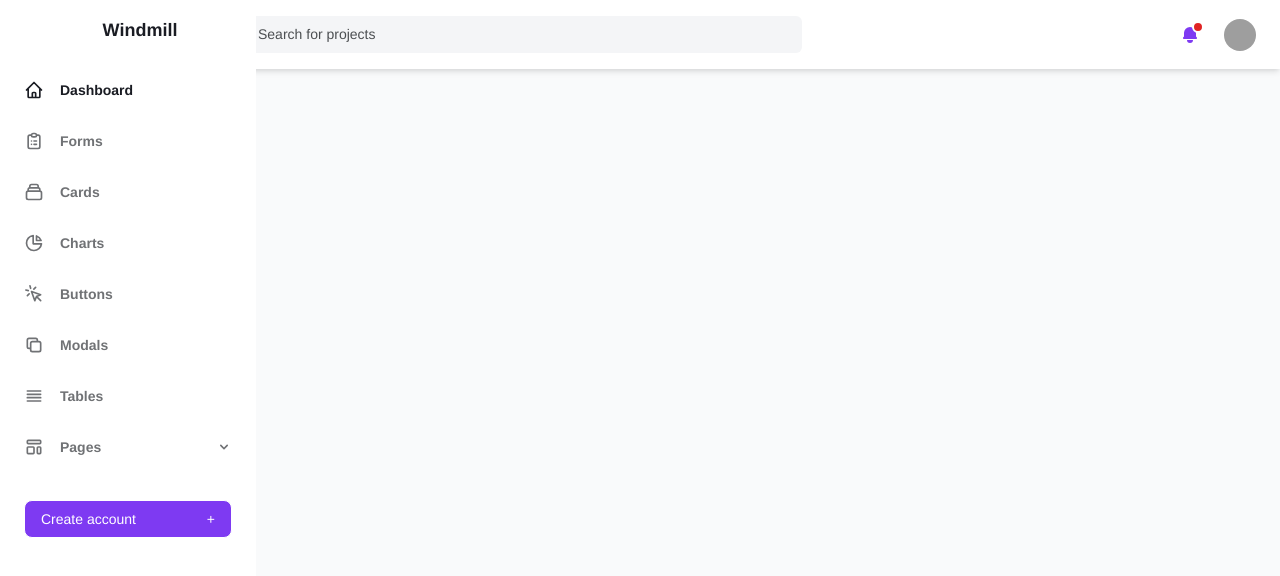
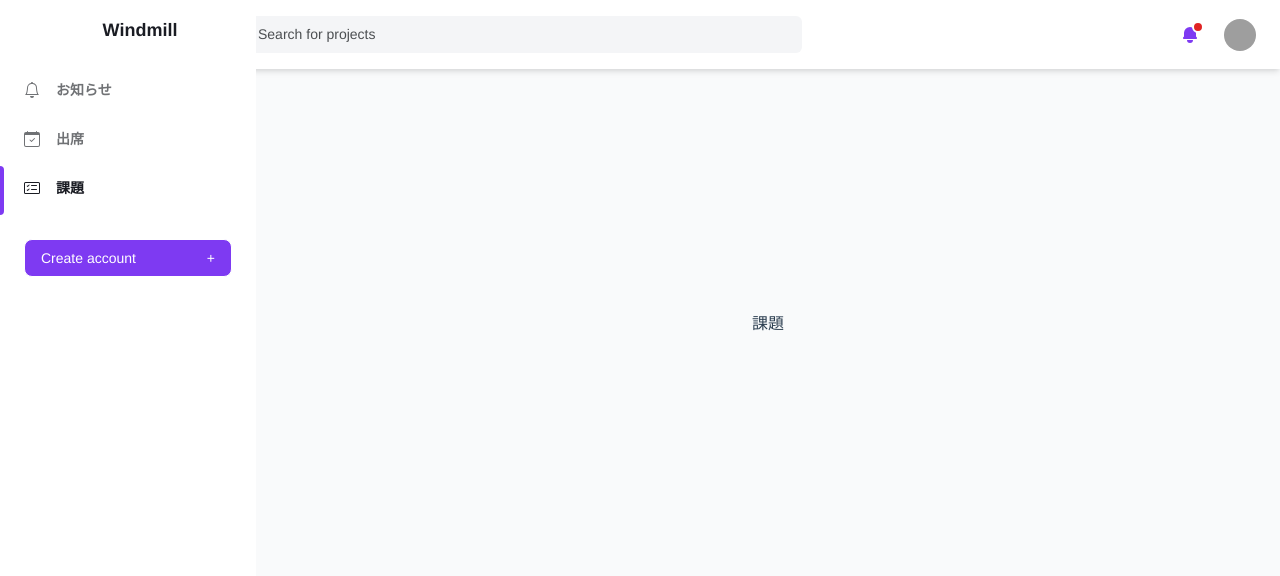
Before and after one commit to mumeinosato/attendance, a Vue app: page /task in a window 1280 px wide. Shown: the top 576 px of the page. Built offline with nearby package versions, Linux system fonts and the light colour scheme; grey boxes are pictures that could not be loaded.

Commit message:
ダッシュボード

```diff
--- a/src/common/Sidebar.vue
+++ b/src/common/Sidebar.vue
@@ -1,14 +1,13 @@
 <template>
   <aside
-    class="z-20 hidden w-64 overflow-y-auto bg-white dark:bg-gray-800 md:block flex-shrink-0 fixed"
+    class="z-20 hidden w-64 overflow-y-auto bg-white dark:bg-gray-800 md:block flex-shrink-0 fixed h-full"
   >
     <div class="py-4 text-gray-500 dark:text-gray-400">
       <a
         class="ml-6 text-lg font-bold text-gray-800 dark:text-gray-200"
-        href="#"
+        href="/"
+        >Windmill</a
       >
-        Windmill
-      </a>
       <ul class="mt-6">
         <li class="relative px-6 py-3">
           <div v-if="$route.path === '/'">
@@ -18,235 +17,98 @@
             ></span>
           </div>
           <a
-            class="inline-flex items-center w-full text-sm font-semibold text-gray-800 transition-colors duration-150 hover:text-gray-800 dark:hover:text-gray-200 dark:text-gray-100"
+            :class="{
+              'inline-flex items-center w-full text-sm font-semibold text-gray-800 transition-colors duration-150 hover:text-gray-800 dark:hover:text-gray-200 dark:text-gray-100':
+                $route.path === '/',
+              'inline-flex items-center w-full text-sm font-semibold transition-colors duration-150 hover:text-gray-800 dark:hover:text-gray-200':
+                $route.path !== '/',
+            }"
             href="/"
           >
             <svg
-              class="w-5 h-5"
-              aria-hidden="true"
-              fill="none"
-              stroke-linecap="round"
-              stroke-linejoin="round"
-              stroke-width="2"
-              viewBox="0 0 24 24"
-              stroke="currentColor"
+              xmlns="http://www.w3.org/2000/svg"
+              width="16"
+              height="16"
+              fill="currentColor"
+              class="bi bi-bell"
+              viewBox="0 0 16 16"
             >
               <path
-                d="M3 12l2-2m0 0l7-7 7 7M5 10v10a1 1 0 001 1h3m10-11l2 2m-2-2v10a1 1 0 01-1 1h-3m-6 0a1 1 0 001-1v-4a1 1 0 011-1h2a1 1 0 011 1v4a1 1 0 001 1m-6 0h6"
-              ></path>
+                d="M8 16a2 2 0 0 0 2-2H6a2 2 0 0 0 2 2zM8 1.918l-.797.161A4.002 4.002 0 0 0 4 6c0 .628-.134 2.197-.459 3.742-.16.767-.376 1.566-.663 2.258h10.244c-.287-.692-.502-1.49-.663-2.258C12.134 8.197 12 6.628 12 6a4.002 4.002 0 0 0-3.203-3.92L8 1.917zM14.22 12c.223.447.481.801.78 1H1c.299-.199.557-.553.78-1C2.68 10.2 3 6.88 3 6c0-2.42 1.72-4.44 4.005-4.901a1 1 0 1 1 1.99 0A5.002 5.002 0 0 1 13 6c0 .88.32 4.2 1.22 6z"
+              />
             </svg>
-            <span class="ml-4">Dashboard</span>
+            <span class="ml-4">お知らせ</span>
           </a>
         </li>
       </ul>
       <ul>
         <li class="relative px-6 py-3">
+          <div v-if="$route.path === '/attendance'">
+            <span
+              class="absolute inset-y-0 left-0 w-1 bg-purple-600 rounded-tr-lg rounded-br-lg"
+              aria-hidden="true"
+            ></span>
+          </div>
           <a
-            class="inline-flex items-center w-full text-sm font-semibold transition-colors duration-150 hover:text-gray-800 dark:hover:text-gray-200"
-            href="forms.html"
+            :class="{
+              'inline-flex items-center w-full text-sm font-semibold text-gray-800 transition-colors duration-150 hover:text-gray-800 dark:hover:text-gray-200 dark:text-gray-100':
+                $route.path === '/attendance',
+              'inline-flex items-center w-full text-sm font-semibold transition-colors duration-150 hover:text-gray-800 dark:hover:text-gray-200':
+                $route.path !== '/attendance',
+            }"
+            href="/attendance"
           >
             <svg
-              class="w-5 h-5"
-              aria-hidden="true"
-              fill="none"
-              stroke-linecap="round"
-              stroke-linejoin="round"
-              stroke-width="2"
-              viewBox="0 0 24 24"
-              stroke="currentColor"
+              xmlns="http://www.w3.org/2000/svg"
+              width="16"
+              height="16"
+              fill="currentColor"
+              class="bi bi-calendar-check"
+              viewBox="0 0 16 16"
             >
               <path
-                d="M9 5H7a2 2 0 00-2 2v12a2 2 0 002 2h10a2 2 0 002-2V7a2 2 0 00-2-2h-2M9 5a2 2 0 002 2h2a2 2 0 002-2M9 5a2 2 0 012-2h2a2 2 0 012 2m-3 7h3m-3 4h3m-6-4h.01M9 16h.01"
-              ></path>
+                d="M10.854 7.146a.5.5 0 0 1 0 .708l-3 3a.5.5 0 0 1-.708 0l-1.5-1.5a.5.5 0 1 1 .708-.708L7.5 9.793l2.646-2.647a.5.5 0 0 1 .708 0z"
+              />
+              <path
+                d="M3.5 0a.5.5 0 0 1 .5.5V1h8V.5a.5.5 0 0 1 1 0V1h1a2 2 0 0 1 2 2v11a2 2 0 0 1-2 2H2a2 2 0 0 1-2-2V3a2 2 0 0 1 2-2h1V.5a.5.5 0 0 1 .5-.5zM1 4v10a1 1 0 0 0 1 1h12a1 1 0 0 0 1-1V4H1z"
+              />
             </svg>
-            <span class="ml-4">Forms</span>
+            <span class="ml-4">出席</span>
           </a>
         </li>
         <li class="relative px-6 py-3">
+          <div v-if="$route.path === '/task'">
+            <span
+              class="absolute inset-y-0 left-0 w-1 bg-purple-600 rounded-tr-lg rounded-br-lg"
+              aria-hidden="true"
+            ></span>
+          </div>
           <a
-            class="inline-flex items-center w-full text-sm font-semibold transition-colors duration-150 hover:text-gray-800 dark:hover:text-gray-200"
-            href="cards.html"
+            :class="{
+              'inline-flex items-center w-full text-sm font-semibold text-gray-800 transition-colors duration-150 hover:text-gray-800 dark:hover:text-gray-200 dark:text-gray-100':
+                $route.path === '/task',
+              'inline-flex items-center w-full text-sm font-semibold transition-colors duration-150 hover:text-gray-800 dark:hover:text-gray-200':
+                $route.path !== '/task',
+            }"
+            href="/task"
           >
             <svg
-              class="w-5 h-5"
-              aria-hidden="true"
-              fill="none"
-              stroke-linecap="round"
-              stroke-linejoin="round"
-              stroke-width="2"
-              viewBox="0 0 24 24"
-              stroke="currentColor"
+              xmlns="http://www.w3.org/2000/svg"
+              width="16"
+              height="16"
+              fill="currentColor"
+              class="bi bi-card-checklist"
+              viewBox="0 0 16 16"
             >
               <path
-                d="M19 11H5m14 0a2 2 0 012 2v6a2 2 0 01-2 2H5a2 2 0 01-2-2v-6a2 2 0 012-2m14 0V9a2 2 0 00-2-2M5 11V9a2 2 0 012-2m0 0V5a2 2 0 012-2h6a2 2 0 012 2v2M7 7h10"
-              ></path>
+                d="M14.5 3a.5.5 0 0 1 .5.5v9a.5.5 0 0 1-.5.5h-13a.5.5 0 0 1-.5-.5v-9a.5.5 0 0 1 .5-.5h13zm-13-1A1.5 1.5 0 0 0 0 3.5v9A1.5 1.5 0 0 0 1.5 14h13a1.5 1.5 0 0 0 1.5-1.5v-9A1.5 1.5 0 0 0 14.5 2h-13z"
+              />
+              <path
+                d="M7 5.5a.5.5 0 0 1 .5-.5h5a.5.5 0 0 1 0 1h-5a.5.5 0 0 1-.5-.5zm-1.496-.854a.5.5 0 0 1 0 .708l-1.5 1.5a.5.5 0 0 1-.708 0l-.5-.5a.5.5 0 1 1 .708-.708l.146.147 1.146-1.147a.5.5 0 0 1 .708 0zM7 9.5a.5.5 0 0 1 .5-.5h5a.5.5 0 0 1 0 1h-5a.5.5 0 0 1-.5-.5zm-1.496-.854a.5.5 0 0 1 0 .708l-1.5 1.5a.5.5 0 0 1-.708 0l-.5-.5a.5.5 0 0 1 .708-.708l.146.147 1.146-1.147a.5.5 0 0 1 .708 0z"
+              />
             </svg>
-            <span class="ml-4">Cards</span>
+            <span class="ml-4">課題</span>
           </a>
-        </li>
-        <li class="relative px-6 py-3">
-          <a
-            class="inline-flex items-center w-full text-sm font-semibold transition-colors duration-150 hover:text-gray-800 dark:hover:text-gray-200"
-            href="charts.html"
-          >
-            <svg
-              class="w-5 h-5"
-              aria-hidden="true"
-              fill="none"
-              stroke-linecap="round"
-              stroke-linejoin="round"
-              stroke-width="2"
-              viewBox="0 0 24 24"
-              stroke="currentColor"
-            >
-              <path d="M11 3.055A9.001 9.001 0 1020.945 13H11V3.055z"></path>
-              <path d="M20.488 9H15V3.512A9.025 9.025 0 0120.488 9z"></path>
-            </svg>
-            <span class="ml-4">Charts</span>
-          </a>
-        </li>
-        <li class="relative px-6 py-3">
-          <a
-            class="inline-flex items-center w-full text-sm font-semibold transition-colors duration-150 hover:text-gray-800 dark:hover:text-gray-200"
-            href="buttons.html"
-          >
-            <svg
-              class="w-5 h-5"
-              aria-hidden="true"
-              fill="none"
-              stroke-linecap="round"
-              stroke-linejoin="round"
-              stroke-width="2"
-              viewBox="0 0 24 24"
-              stroke="currentColor"
-            >
-              <path
-                d="M15 15l-2 5L9 9l11 4-5 2zm0 0l5 5M7.188 2.239l.777 2.897M5.136 7.965l-2.898-.777M13.95 4.05l-2.122 2.122m-5.657 5.656l-2.12 2.122"
-              ></path>
-            </svg>
-            <span class="ml-4">Buttons</span>
-          </a>
-        </li>
-        <li class="relative px-6 py-3">
-          <a
-            class="inline-flex items-center w-full text-sm font-semibold transition-colors duration-150 hover:text-gray-800 dark:hover:text-gray-200"
-            href="modals.html"
-          >
-            <svg
-              class="w-5 h-5"
-              aria-hidden="true"
-              fill="none"
-              stroke-linecap="round"
-              stroke-linejoin="round"
-              stroke-width="2"
-              viewBox="0 0 24 24"
-              stroke="currentColor"
-            >
-              <path
-                d="M8 16H6a2 2 0 01-2-2V6a2 2 0 012-2h8a2 2 0 012 2v2m-6 12h8a2 2 0 002-2v-8a2 2 0 00-2-2h-8a2 2 0 00-2 2v8a2 2 0 002 2z"
-              ></path>
-            </svg>
-            <span class="ml-4">Modals</span>
-          </a>
-        </li>
-        <li class="relative px-6 py-3">
-          <a
-            class="inline-flex items-center w-full text-sm font-semibold transition-colors duration-150 hover:text-gray-800 dark:hover:text-gray-200"
-            href="tables.html"
-          >
-            <svg
-              class="w-5 h-5"
-              aria-hidden="true"
-              fill="none"
-              stroke-linecap="round"
-              stroke-linejoin="round"
-              stroke-width="2"
-              viewBox="0 0 24 24"
-              stroke="currentColor"
-            >
-              <path d="M4 6h16M4 10h16M4 14h16M4 18h16"></path>
-            </svg>
-            <span class="ml-4">Tables</span>
-          </a>
-        </li>
-        <li class="relative px-6 py-3">
-          <button
-            class="inline-flex items-center justify-between w-full text-sm font-semibold transition-colors duration-150 hover:text-gray-800 dark:hover:text-gray-200"
-            @click="togglePagesMenu"
-            aria-haspopup="true"
-          >
-            <span class="inline-flex items-center">
-              <svg
-                class="w-5 h-5"
-                aria-hidden="true"
-                fill="none"
-                stroke-linecap="round"
-                stroke-linejoin="round"
-                stroke-width="2"
-                viewBox="0 0 24 24"
-                stroke="currentColor"
-              >
-                <path
-                  d="M4 5a1 1 0 011-1h14a1 1 0 011 1v2a1 1 0 01-1 1H5a1 1 0 01-1-1V5zM4 13a1 1 0 011-1h6a1 1 0 011 1v6a1 1 0 01-1 1H5a1 1 0 01-1-1v-6zM16 13a1 1 0 011-1h2a1 1 0 011 1v6a1 1 0 01-1 1h-2a1 1 0 01-1-1v-6z"
-                ></path>
-              </svg>
-              <span class="ml-4">Pages</span>
-            </span>
-            <svg
-              class="w-4 h-4"
-              aria-hidden="true"
-              fill="currentColor"
-              viewBox="0 0 20 20"
-            >
-              <path
-                fill-rule="evenodd"
-                d="M5.293 7.293a1 1 0 011.414 0L10 10.586l3.293-3.293a1 1 0 111.414 1.414l-4 4a1 1 0 01-1.414 0l-4-4a1 1 0 010-1.414z"
-                clip-rule="evenodd"
-              ></path>
-            </svg>
-          </button>
-          <template x-if="isPagesMenuOpen">
-            <ul
-              x-transition:enter="transition-all ease-in-out duration-300"
-              x-transition:enter-start="opacity-25 max-h-0"
-              x-transition:enter-end="opacity-100 max-h-xl"
-              x-transition:leave="transition-all ease-in-out duration-300"
-              x-transition:leave-start="opacity-100 max-h-xl"
-              x-transition:leave-end="opacity-0 max-h-0"
-              class="p-2 mt-2 space-y-2 overflow-hidden text-sm font-medium text-gray-500 rounded-md shadow-inner bg-gray-50 dark:text-gray-400 dark:bg-gray-900"
-              aria-label="submenu"
-            >
-              <li
-                class="px-2 py-1 transition-colors duration-150 hover:text-gray-800 dark:hover:text-gray-200"
-              >
-                <a class="w-full" href="pages/login.html">Login</a>
-              </li>
-              <li
-                class="px-2 py-1 transition-colors duration-150 hover:text-gray-800 dark:hover:text-gray-200"
-              >
-                <a class="w-full" href="pages/create-account.html">
-                  Create account
-                </a>
-              </li>
-              <li
-                class="px-2 py-1 transition-colors duration-150 hover:text-gray-800 dark:hover:text-gray-200"
-              >
-                <a class="w-full" href="pages/forgot-password.html">
-                  Forgot password
-                </a>
-              </li>
-              <li
-                class="px-2 py-1 transition-colors duration-150 hover:text-gray-800 dark:hover:text-gray-200"
-              >
-                <a class="w-full" href="pages/404.html">404</a>
-              </li>
-              <li
-                class="px-2 py-1 transition-colors duration-150 hover:text-gray-800 dark:hover:text-gray-200"
-              >
-                <a class="w-full" href="pages/blank.html">Blank</a>
-              </li>
-            </ul>
-          </template>
         </li>
       </ul>
       <div class="px-6 my-6">
--- /dev/null
+++ b/src/views/Assignment.vue
@@ -0,0 +1,29 @@
+<template>
+    <main>
+      <h2>{{ title }}</h2>
+    </main>
+  </template>
+
+  <script>
+  export default {
+    data() {
+      return {
+        title: "課題",
+      };
+    },
+  };
+  </script>
+
+      <style scoped>
+  main {
+    height: calc(100vh - 152px);
+    padding: 3% 0;
+    box-sizing: border-box;
+    display: flex;
+    justify-content: center;
+    align-items: center;
+  }
+  h2 {
+    margin: 0;
+  }
+  </style>
--- /dev/null
+++ b/src/views/Notice.vue
@@ -0,0 +1,29 @@
+<template>
+    <main>
+      <h2>{{ title }}</h2>
+    </main>
+  </template>
+
+  <script>
+  export default {
+    data() {
+      return {
+        title: "お知らせ",
+      };
+    },
+  };
+  </script>
+
+      <style scoped>
+  main {
+    height: calc(100vh - 152px);
+    padding: 3% 0;
+    box-sizing: border-box;
+    display: flex;
+    justify-content: center;
+    align-items: center;
+  }
+  h2 {
+    margin: 0;
+  }
+  </style>
```
Also changed, not shown: src/router/index.ts (+12 -0 lines), src/assets/style/tailwind.output.css, src/common/Login.vue (added), src/common/Sign-up.vue (added).
